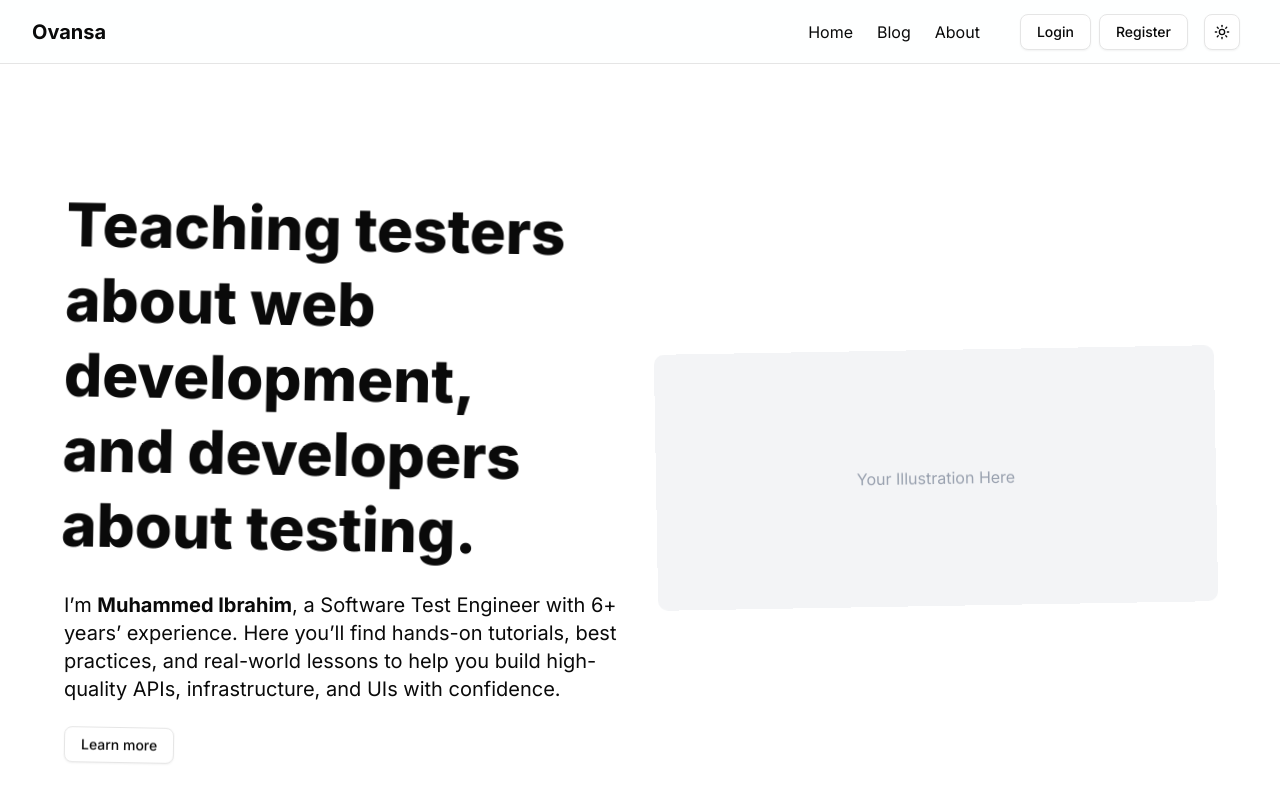
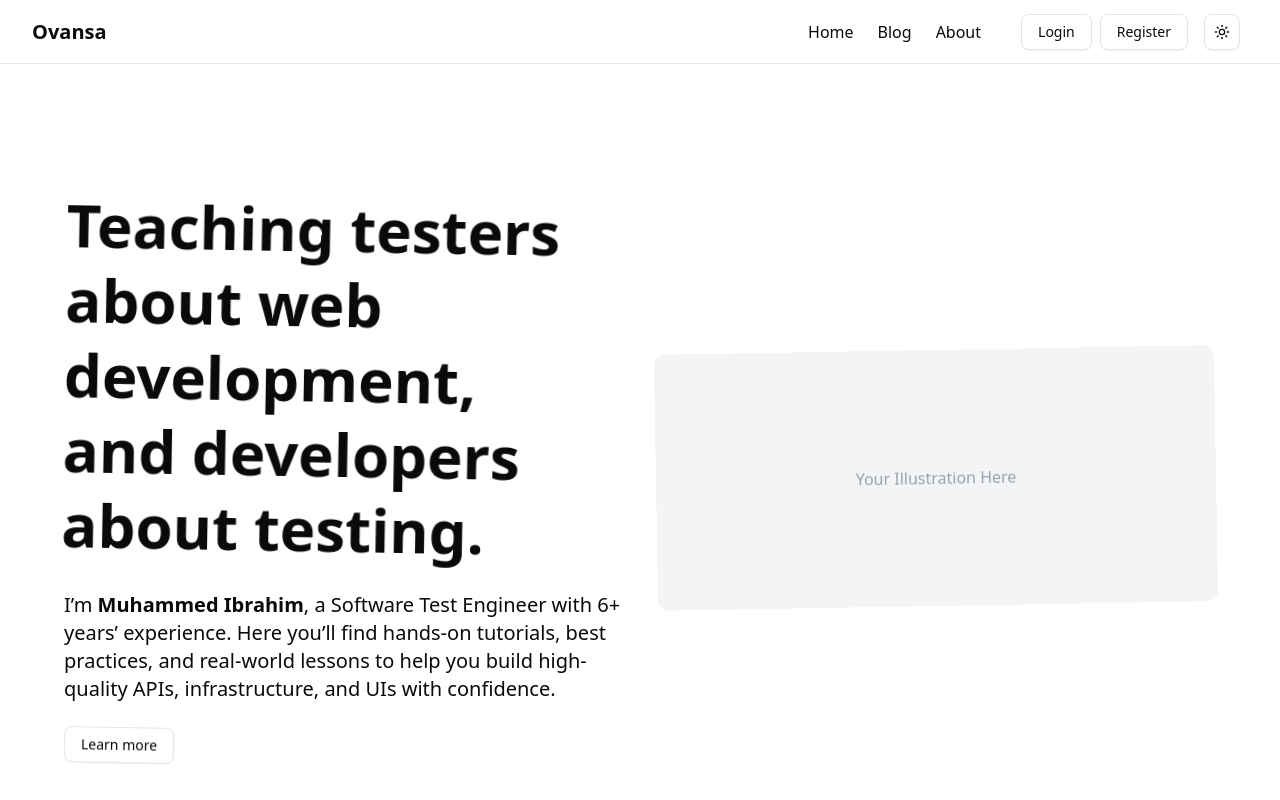
Before and after one commit to ovansa/ovansa_personal_blog, a Next.js app: page / in a window 1280 px wide. Shown: the top 800 px of the page. Built offline with nearby package versions, Linux system fonts and the light colour scheme.

Commit message:
chore: Fix styling on mac

```diff
--- a/app/globals.css
+++ b/app/globals.css
@@ -1,21 +1,15 @@
 @import 'tailwindcss';
 @import 'tw-animate-css';
 
-/* Tailwind 4 plugin */
 @plugin "@tailwindcss/typography";
 
-/* Custom dark variant */
 @custom-variant dark (&:is(.dark *));
 
-/* Theme variables */
 @theme inline {
   --color-background: var(--background);
   --color-foreground: var(--foreground);
-
-  /* Fixed: Set Inter font directly */
-  --font-sans: 'Inter', ui-sans-serif, system-ui, sans-serif;
-  --font-mono: var(--font-geist-mono);
-
+  --font-sans: var(--font-geist-sans);
+  /* --font-mono: var(--font-geist-mono); */
   --color-sidebar-ring: var(--sidebar-ring);
   --color-sidebar-border: var(--sidebar-border);
   --color-sidebar-accent-foreground: var(--sidebar-accent-foreground);
@@ -51,7 +45,6 @@
   --radius-xl: calc(var(--radius) + 4px);
 }
 
-/* Light mode */
 :root {
   --radius: 0.625rem;
   --background: oklch(1 0 0);
@@ -87,7 +80,6 @@
   --sidebar-ring: oklch(0.708 0 0);
 }
 
-/* Dark mode */
 .dark {
   --background: oklch(0.145 0 0);
   --foreground: oklch(0.985 0 0);
@@ -122,12 +114,11 @@
   --sidebar-ring: oklch(0.556 0 0);
 }
 
-/* Global base styles */
 @layer base {
   * {
     @apply border-border outline-ring/50;
   }
   body {
-    @apply bg-background text-foreground font-sans;
+    @apply bg-background text-foreground;
   }
 }
```
